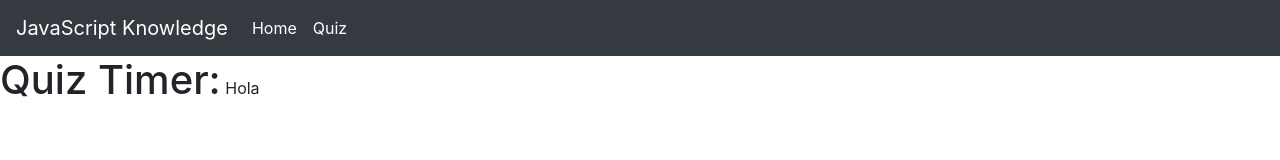
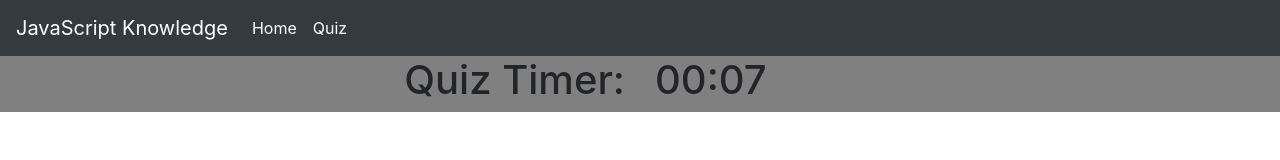
Before and after one commit to JorgeBesnierB/shortQuizJS, a plain HTML site: page docs/quiz.html in a window 1280 px wide. Drawn offline with nearby package versions, Linux system fonts and the light colour scheme.

Commit message:
base timer for quiz with bootstrap, css, and visual queues to le the user know the time is almost up

```diff
--- a/docs/assets/css/quiz.css
+++ b/docs/assets/css/quiz.css
@@ -1,5 +1,39 @@
+
+/* ############################################### */
+                /* GENERAL CSS */
+/* ############################################### */
+
+*{
+	padding:0%;
+    border: 0%;
+    margin: 0%;
+}
+
+/* ############################################### */
+                /* TIMER CSS */
+/* ############################################### */
+
 .timer{
     display: inline-block;
+    align-items: center;
 }
 
-``
+#timeStamp{
+    background-color: gray;
+    width: 100%;
+}
+
+#timerHead{
+    height: 100%;
+    width: 100%;
+}
+
+#timerTitle{
+    text-align: right;
+}
+
+#timerDisplay{
+    height: 100%;
+    width: 100%;
+    background-color: gray;
+}
--- a/docs/assets/javascript/scriptTimer.js
+++ b/docs/assets/javascript/scriptTimer.js
@@ -0,0 +1,42 @@
+//get the html element that will show the timer
+var timeEl = document.getElementById('timerDisplay'); //we are using a unique id
+
+//actual timer starting value
+var timerValue = 12; //this is equal to 5 minuts (1 min per question)
+
+//This function is called when the user clicks the start button for the quiz
+function setTime(){
+    var timerInterval = setInterval(function() {
+        timerValue--;
+
+        //Get new time
+        let min = String(parseInt(timerValue/60)); //show the minuts of initial timer updated
+        let sec = String(timerValue%60); //show the seconds of initial timer updated
+
+        //fomat new time as xx:yy
+        min = min < 10 ? "0" + min : min;
+        sec = sec < 10 ? "0" + sec : sec;
+
+        //time is ruuning out with a visual queue
+        if (timerValue <= 10 && timerValue%2 === 0){
+            timeEl.setAttribute('style', 'background-color: red')
+        }
+        else{
+            timeEl.setAttribute('style', 'background-color: gray')
+        }
+
+        //concat minus and seconds with time format using :
+        timeEl.textContent = min + ":" + sec;
+
+        if(timerValue === 0) {
+            // Stops execution of action at set interval
+            clearInterval(timerInterval);
+            //INDICATE USER THE TIMER HAS ENDED
+            timeEl.textContent = "Time Ended";
+            // Calls function to create and append image
+            sendMessage();
+        }
+    }, 1000);
+}
+
+setTime();
--- a/docs/quiz.html
+++ b/docs/quiz.html
@@ -26,9 +26,13 @@
         </ul>
       </div>
     </nav>
-    <section id="timeStamp">
-      <h1 class="timer">Quiz Timer:</h1>
-      <p class="timer">Hola</p>
+    <section id="timeStamp" class=" d-flex justify-content-center align-middle">
+        <div id="timerTitle" class="timer col-md-6">
+          <h1 >Quiz Timer:</h1>
+        </div>
+        <div id="timerValue" class="timer col-md-6">
+          <h1 id="timerDisplay" ></h1>
+        </div>
     </section>
     <!-- Optional JavaScript -->
     <!-- jQuery first, then Popper.js, then Bootstrap JS -->
@@ -36,4 +40,5 @@
     <script src="https://cdn.jsdelivr.net/npm/popper.js@1.14.7/dist/umd/popper.min.js" integrity="sha384-UO2eT0CpHqdSJQ6hJty5KVphtPhzWj9WO1clHTMGa3JDZwrnQq4sF86dIHNDz0W1" crossorigin="anonymous"></script>
     <script src="https://cdn.jsdelivr.net/npm/bootstrap@4.3.1/dist/js/bootstrap.min.js" integrity="sha384-JjSmVgyd0p3pXB1rRibZUAYoIIy6OrQ6VrjIEaFf/nJGzIxFDsf4x0xIM+B07jRM" crossorigin="anonymous"></script>
     <script src="./assets/javascript/scriptQuestions.js"> </script>
+    <script src="./assets/javascript/scriptTimer.js"></script>
   </body>
```
